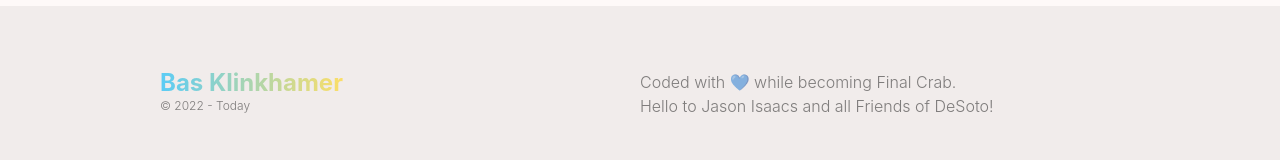
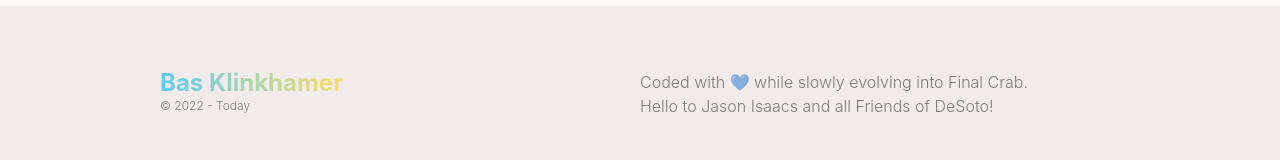
Before and after one commit to basdotearth/basdotearth, a Next.js app: page / in a window 1280 px wide. Shown: the part 157-317 px from the top of the page. Built offline with nearby package versions, Linux system fonts and the light colour scheme; a web font is replaced by a local one.

Commit message:
Update text

```diff
--- a/components/footer/index.tsx
+++ b/components/footer/index.tsx
@@ -12,7 +12,7 @@ const Footer: FC<{}> = () => (
         <p className={[styles.footerContent, styles.footerCopyright].join(' ')}>&copy; 2022 - Today</p>
       </div>
       <div className={styles.footerBlock}>
-        <p className={styles.footerContent}>Coded with 💙 while becoming Final Crab.</p>
+        <p className={styles.footerContent}>Coded with 💙 while slowly evolving into Final Crab.</p>
         <p className={styles.footerContent}>Hello to Jason Isaacs and all Friends of DeSoto!</p>
       </div>
     </div>
```
